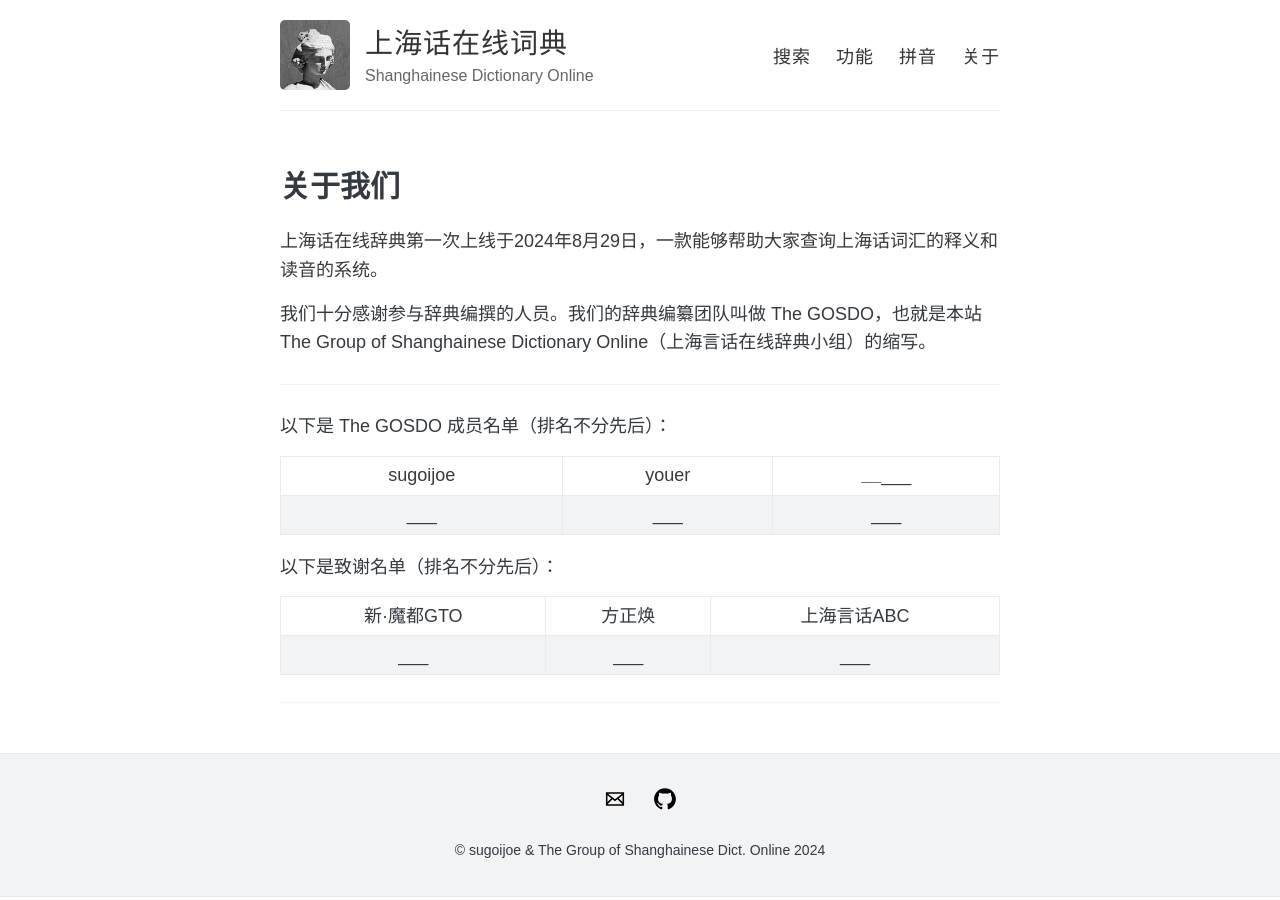
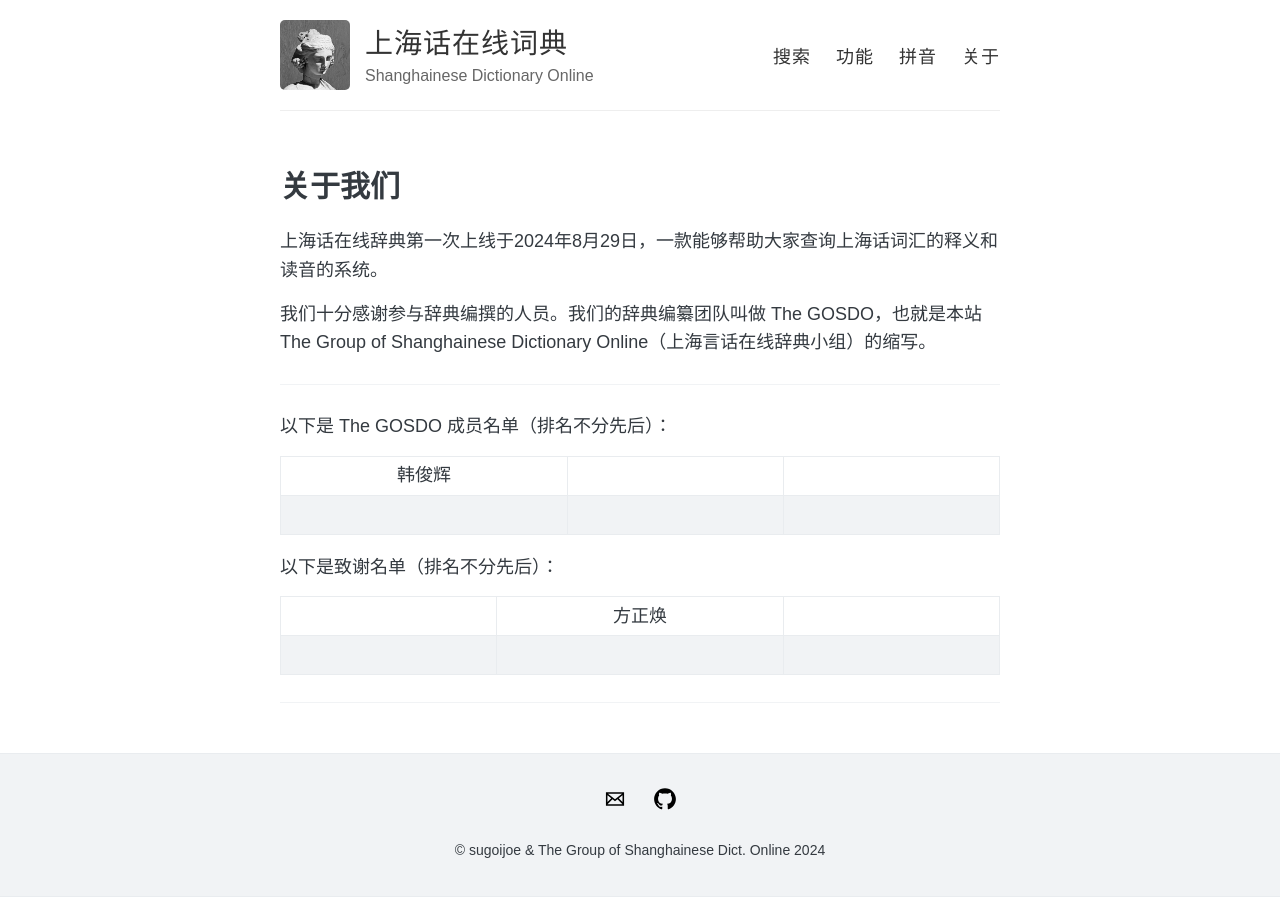
Before and after one commit to josephhanjunhui/shanghainese, a Jekyll site: the page built from about.md, in a window 1280 px wide. Built offline with Jekyll 4.4.1, drawn with Linux system fonts in a browser that asks for light colours.

Commit message:
2024/11/17/12:45 - Modified the contents.

```diff
--- a/about.md
+++ b/about.md
@@ -12,15 +12,15 @@ permalink: /about/
 
 以下是 The GOSDO 成员名单（排名不分先后）：
 
-| sugoijoe | youer | _________ |
+| 韩俊辉 | &emsp;&emsp; | &emsp;&emsp; |
 | :---: | :---: | :---: |
-| ___ | ___ | ___ |
+| &emsp;&emsp; | &emsp;&emsp; | &emsp;&emsp; |
 
 
 以下是致谢名单（排名不分先后）：
 
-| 新·魔都GTO | 方正焕 | 上海言话ABC |
+| &emsp;&emsp; | 方正焕 | &emsp;&emsp; |
 | :---: | :---: | :---: |
-| ___ | ___ | ___ |
+| &emsp;&emsp; | &emsp;&emsp; | &emsp;&emsp; |
 
 ---
```
